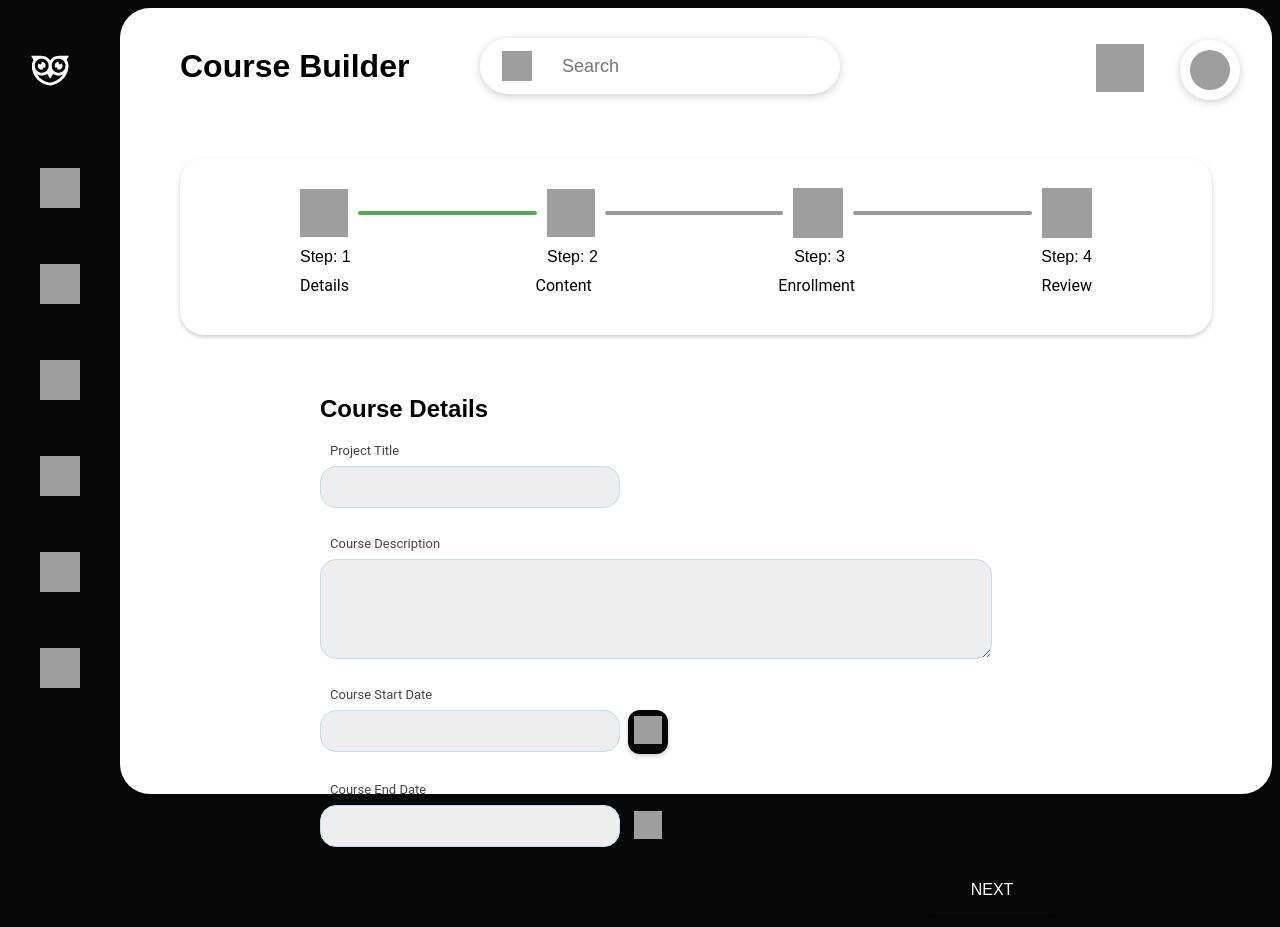
After one commit to jashanpreet-singh-99/Athena, a Django app: page /course_builder in a window 1280 px wide. The commit adds this page. Run offline with Django 4.2, Linux system fonts and the light colour scheme; grey boxes are pictures that could not be loaded.

Commit message:
FEAT: Added Course Builder page with custom date dialog
The date dialog si dynamically created and will popup where the button is. The textfiled are readonly and only using the date button by opening the date dialog one can select a date. Next and previous button are alod added and previous button ccan be hidden if need be.

```diff
--- /dev/null
+++ b/Athena/static/Athena/css/course_builder_style.css
@@ -0,0 +1,224 @@
+.progress_block {
+    margin: 30px 60px;
+    background-color: #ffffff;
+    border-radius: 24px;
+    box-shadow: 0 2px 4px rgba(0, 0, 0, 0.2);
+    padding: 30px 120px;
+}
+
+.progress_icons {
+    height: 50px;
+    display: flex;
+    justify-content: space-between;
+    align-items: center;
+}
+
+.progress_labels {
+    margin: 10px 0;
+    display: flex;
+    justify-content: space-between;
+    align-items: center;
+}
+
+.divider {
+  flex-grow: 1;
+  height: 4px;
+  border-radius: 2px;
+  background-color: #999999;
+  margin: 0 10px;
+}
+
+.comp {
+    background-color: #4CAF50;
+}
+
+.progress_labels .titles {
+    font-size: medium;
+    font-family: 'Roboto', sans-serif;
+}
+
+
+.details-container {
+    margin: 60px 200px;
+}
+
+.details-names {
+    display: flex;
+    margin-bottom: 20px;
+}
+
+.details-names-l .not {
+    margin-bottom: 0;
+}
+
+.details-names-l {
+    display: flex;
+    flex-direction: column;
+    margin-right: 80px;
+    margin-top: 20px;
+}
+
+.input_text {
+    width: 300px;
+    height: 30px;
+    padding: 20px 32px;
+    margin-top: 8px;
+    margin-bottom: 8px;
+    border-radius: 16px;
+    border: 1px solid #c9d9f0;
+    background-color: #eeeeee;
+    color: #070708;
+    font-size: medium;
+    text-align: start;
+}
+
+.courseDec {
+    width: 100%;
+    height: 100px;
+}
+
+.labels {
+    margin-left: 10px;
+    color: #444444;
+    font-size: small;
+    font-family: 'Roboto', sans-serif;
+}
+
+.button_control {
+    display: flex;
+    justify-content: space-between;
+}
+
+.hide {
+    display: none;
+}
+
+.next-button {
+    width: 160px;
+    color: #ffffff;
+    background-color: #070708;
+    padding: 16px 32px;
+    margin: 8px 0;
+    box-shadow: 0 2px 8px rgba(0, 0, 0, 0.3);
+    border-radius: 24px;
+    border-width: 0;
+    font-size: medium;
+    text-transform: uppercase;
+}
+
+
+.next-button:hover {
+    color: #070708;
+    background-color: #c9d9f0;
+    box-shadow: 0 1px 2px rgba(0, 0, 0, 0.2);
+}
+
+.next-button:active {
+    color: #070708;
+    background-color: #c9d9f0;
+    box-shadow: 0 0 0 rgba(0, 0, 0, 0.2);
+}
+
+.prev-btn {
+    width: 160px;
+    color: #070708;
+    background-color: #ffffff;
+    margin: 8px 0;
+    padding: 16px 32px;
+    box-shadow: 0 1px 4px rgba(0, 0, 0, 0.2);
+    border-radius: 24px;
+    border-width: 0;
+    font-size: medium;
+    text-transform: uppercase;
+}
+
+.prev-btn:hover {
+    color: #070708;
+    background-color: #c9d9f0;
+    box-shadow: 0 1px 2px rgba(0, 0, 0, 0.2);
+}
+
+.prev-btn:active {
+    color: #070708;
+    background-color: #c9d9f0;
+    box-shadow: 0 0 0 rgba(0, 0, 0, 0.2);
+}
+
+.date-button {
+    margin: 8px;
+    background-color: #070708;
+    padding: 6px;
+    box-shadow: 0 2px 4px rgba(0, 0, 0, 0.2);
+    border-radius: 12px;
+    border-width: 0;
+    font-size: medium;
+    text-transform: uppercase;
+    justify-content: center;
+    align-items: center;
+}
+
+ #date-dialog {
+  position: absolute;
+  top: 50px;
+  left: 50px;
+  width: 200px;
+  background-color: white;
+  border-radius: 10px;
+  padding: 10px;
+  box-shadow: 0 2px 5px rgba(0, 0, 0, 0.2);
+}
+
+#header {
+  display: flex;
+  justify-content: space-between;
+  align-items: center;
+  margin-bottom: 10px;
+}
+
+#dates {
+  display: grid;
+  grid-template-columns: repeat(7, 1fr);
+  gap: 5px;
+}
+
+.date-b {
+    width: 24px;
+    height: 24px;
+    border-radius: 50%;
+    border: none;
+    color: #ffffff;
+    background-color: transparent;
+    text-align: center;
+    box-shadow: 0 2px 4px rgba(0, 0, 0, 0.2);
+}
+
+.rotate {
+    transform: rotate(180deg);
+}
+
+.date-b:hover {
+    background-color: #dddddd;
+    box-shadow: 0 1px 2px rgba(0, 0, 0, 0.2);
+}
+
+#dates button {
+  border: none;
+  background-color: transparent;
+  cursor: pointer;
+  padding: 4px;
+}
+
+#dates button.selected {
+  background-color: lightblue;
+  border: 0 solid #c9d9f0;
+  border-radius: 50%;
+}
+
+#dates button:hover {
+  background-color: #eee;
+  border-radius: 50%;
+}
+
+#dates button.selected {
+  background-color: lightblue;
+}
--- a/Athena/static/Athena/css/dash_style.css
+++ b/Athena/static/Athena/css/dash_style.css
@@ -84,7 +84,7 @@ body {
 }
 
 .page-title {
-    width: 300px;
+    width: 360px;
     padding-left: 60px;
     padding-right: 60px;
     padding-top: 10px;
--- /dev/null
+++ b/Athena/static/Athena/js/course_page.js
@@ -0,0 +1,105 @@
+const openStartDialogBtn = document.getElementById('open-start-dialog');
+const openEndDialogBtn = document.getElementById('open-end-dialog');
+const dateDialog = document.getElementById('date-dialog');
+const currentMonthSpan = document.getElementById('current-month');
+const prevMonthBtn = document.getElementById('prev-month');
+const nextMonthBtn = document.getElementById('next-month');
+const datesDiv = document.getElementById('dates');
+const inputFieldStart = document.getElementById('startDate');
+const inputFieldEnd = document.getElementById('endDate');
+
+let selectField = inputFieldEnd;
+
+const currentDate = new Date();
+let currentMonth = currentDate.getMonth();
+let currentYear = currentDate.getFullYear();
+let selectedDate = null;
+
+function updateCalendar() {
+  const firstDay = new Date(currentYear, currentMonth, 1);
+  const lastDay = new Date(currentYear, currentMonth + 1, 0);
+  const numDays = lastDay.getDate();
+
+  currentMonthSpan.textContent = `${firstDay.toLocaleString('default', { month: 'long' })} ${currentYear}`;
+
+  datesDiv.innerHTML = '';
+
+  for (let i = 1; i <= numDays; i++) {
+    const dateBtn = document.createElement('button');
+    dateBtn.textContent = i;
+    dateBtn.addEventListener('click', () => {
+      console.log(`Selected date: ${i}/${currentMonth + 1}/${currentYear}`);
+      selectDate(dateBtn);
+      dateDialog.style.display = 'none';
+      // Additional logic to set the date
+    });
+    datesDiv.appendChild(dateBtn);
+  }
+}
+
+function selectDate(dateBtn) {
+  if (selectedDate) {
+    selectedDate.classList.remove('selected');
+  }
+
+  dateBtn.classList.add('selected');
+  selectedDate = dateBtn;
+
+  selectField.value = `${currentMonth + 1}/${dateBtn.textContent}/${currentYear}`;
+}
+
+prevMonthBtn.addEventListener('click', () => {
+  currentMonth--;
+  if (currentMonth < 0) {
+    currentMonth = 11;
+    currentYear--;
+  }
+  updateCalendar();
+});
+
+nextMonthBtn.addEventListener('click', () => {
+  currentMonth++;
+  if (currentMonth > 11) {
+    currentMonth = 0;
+    currentYear++;
+  }
+  updateCalendar();
+});
+
+openStartDialogBtn.addEventListener('click', (event) => {
+  event.stopPropagation();
+  dateDialog.style.display = 'block';
+
+  const btnRect = openStartDialogBtn.getBoundingClientRect();
+  const btnTop = btnRect.top + window.pageYOffset;
+  const btnLeft = btnRect.left + window.pageXOffset;
+
+  dateDialog.style.top = btnTop + 'px';
+  dateDialog.style.left = btnLeft + 'px';
+  selectField = inputFieldStart;
+  updateCalendar();
+});
+
+openEndDialogBtn.addEventListener('click', (event) => {
+  event.stopPropagation();
+  dateDialog.style.display = 'block';
+
+  const btnRect = openEndDialogBtn.getBoundingClientRect();
+  const btnTop = btnRect.top + window.pageYOffset;
+  const btnLeft = btnRect.left + window.pageXOffset;
+
+  dateDialog.style.top = btnTop + 'px';
+  dateDialog.style.left = btnLeft + 'px';
+  selectField = inputFieldEnd;
+  updateCalendar();
+});
+
+dateDialog.addEventListener('click', (event) => {
+  event.stopPropagation();
+});
+
+document.addEventListener('click', (event) => {
+  if (!dateDialog.contains(event.target)) {
+    dateDialog.style.display = 'none';
+  }
+});
--- /dev/null
+++ b/Athena/templates/Athena/course_builder_page.html
@@ -0,0 +1,88 @@
+{% extends 'Athena/base.html' %}
+{% load static %}
+{% block stylesheets %}
+        <link rel="stylesheet" type="text/css" href="{% static 'Athena/css/course_builder_style.css' %}"/>
+{% endblock stylesheets %}
+{% block nav_item_course %}
+    <div class="nav-border">
+        <a href="/course"><img width="40" height="40" src="https://img.icons8.com/eeeeee/fluency-systems-regular/48/user.png" alt="user"/></a>
+    </div>
+{% endblock nav_item_course %}
+{% block page %}
+    <div class="progress_block">
+        <div class="progress_icons">
+            <img width="48" height="48" src="https://img.icons8.com/4CAF50/pastel-glyph/64/checked--v3.png" alt="checked--v3"/>
+            <div class="divider comp"></div>
+            <img width="48" height="48" src="https://img.icons8.com/4CAF50/pastel-glyph/64/checked--v3.png" alt="checked--v3"/>
+            <div class="divider"></div>
+            <img width="50" height="50" src="https://img.icons8.com/999999/dotty/80/circled.png" alt="circled"/>
+            <div class="divider"></div>
+            <img width="50" height="50" src="https://img.icons8.com/999999/dotty/80/circled.png" alt="circled"/>
+        </div>
+        <div class="progress_labels">
+            <p>Step: 1</p>
+            <p>Step: 2</p>
+            <p>Step: 3</p>
+            <p>Step: 4</p>
+        </div>
+        <div class="progress_labels">
+            <p class="titles"> Details </p>
+            <p class="titles">   Content</p>
+            <p class="titles">Enrollment</p>
+            <p class="titles">  Review  </p>
+        </div>
+    </div>
+    <div class="details-container">
+        <h2 class="title_h2">Course Details</h2>
+        <div class="details-names-l">
+            <label class="labels" for="courseTitle">Project Title</label>
+            <input type="text" id="courseTitle" class="input_text">
+        </div>
+        <div class="details-names-l">
+            <label class="labels"  for="courseDesc">Course Description</label>
+            <textarea id="courseDesc" class="input_text  courseDec"></textarea>
+        </div>
+
+        <div class="details-names-l">
+            <label class="labels" for="startDate">Course Start Date</label>
+            <div class="details-names not">
+                <input type="text" id="startDate" class="input_text" readonly>
+                <button id="open-start-dialog" class="date-button">
+                    <img width="28" height="28" src="https://img.icons8.com/ffffff/pulsar-line/48/thursday.png" alt="thursday"/>
+                </button>
+            </div>
+        </div>
+
+        <div class="details-names-l">
+            <label class="labels" for="endDate">Course End Date</label>
+            <div class="details-names not">
+                <input type="text" id="endDate" class="input_text" readonly>
+                <button id="open-end-dialog" class="date-button">
+                    <img width="28" height="28" src="https://img.icons8.com/ffffff/pulsar-line/48/thursday.png" alt="thursday"/>
+                </button>
+            </div>
+        </div>
+
+
+        <div id="date-dialog" style="display: none;">
+          <div id="header">
+            <button id="prev-month" class="date-b rotate">
+                <img width="24" height="24" src="https://img.icons8.com/ios/50/circled-chevron-right--v1.png" alt="circled-chevron-right--v1"/>
+            </button>
+            <p id="current-month" class="date-t"></p>
+            <button id="next-month" class="date-b">
+                <img width="24" height="24" src="https://img.icons8.com/ios/50/circled-chevron-right--v1.png" alt="circled-chevron-right--v1"/>
+            </button>
+          </div>
+          <div id="dates"></div>
+        </div>
+        <div class="button_control">
+            <button id="previous-button" class="prev-btn hide">Back</button>
+            <div></div>
+            <button id="next-button" class="next-button">Next</button>
+        </div>
+  </div>
+{% endblock %}
+{% block extrascripts %}
+      <script src="{% static 'Athena/js/course_page.js' %}"></script>
+{% endblock %}
--- a/Athena/templates/Athena/course_page.html
+++ b/Athena/templates/Athena/course_page.html
@@ -12,7 +12,7 @@
     <!-- Add condition that only If the user is Lesser or above only show this -->
     <div class="title_1_container">
         <h2 class="title_h2">My Courses</h2>
-        <button class="primary-btn">
+        <button class="primary-btn" onclick="location.href='{% url 'course_builder_page' %}'">
             Create
         </button>
     </div>
--- a/Athena/urls.py
+++ b/Athena/urls.py
@@ -13,7 +13,8 @@ urlpatterns = [
     path('login', views.Login.as_view(), name='login_page'),
     path('logout', views.Logout.as_view(), name='logout_page'),
     path('signup', views.Signup.as_view(), name='signup_page'),
-    path('upload_profile', views.UploadProfile.as_view(), name='upload_profile_page')
+    path('upload_profile', views.UploadProfile.as_view(), name='upload_profile_page'),
+    path('course_builder', views.CourseBuilder.as_view(), name='course_builder_page')
 ]
 
 urlpatterns += staticfiles_urlpatterns()
--- a/Athena/views.py
+++ b/Athena/views.py
@@ -44,6 +44,13 @@ class Settings(View):
     def get(self, request):
         context = {'title': 'Settings'}
         return render(request, 'Athena/settings_page.html', context)
+
+
+class CourseBuilder(View):
+
+    def get(self, request):
+        context = {'title': 'Course Builder'}
+        return render(request, 'Athena/course_builder_page.html', context)
 
 
 class Login(View):
```
